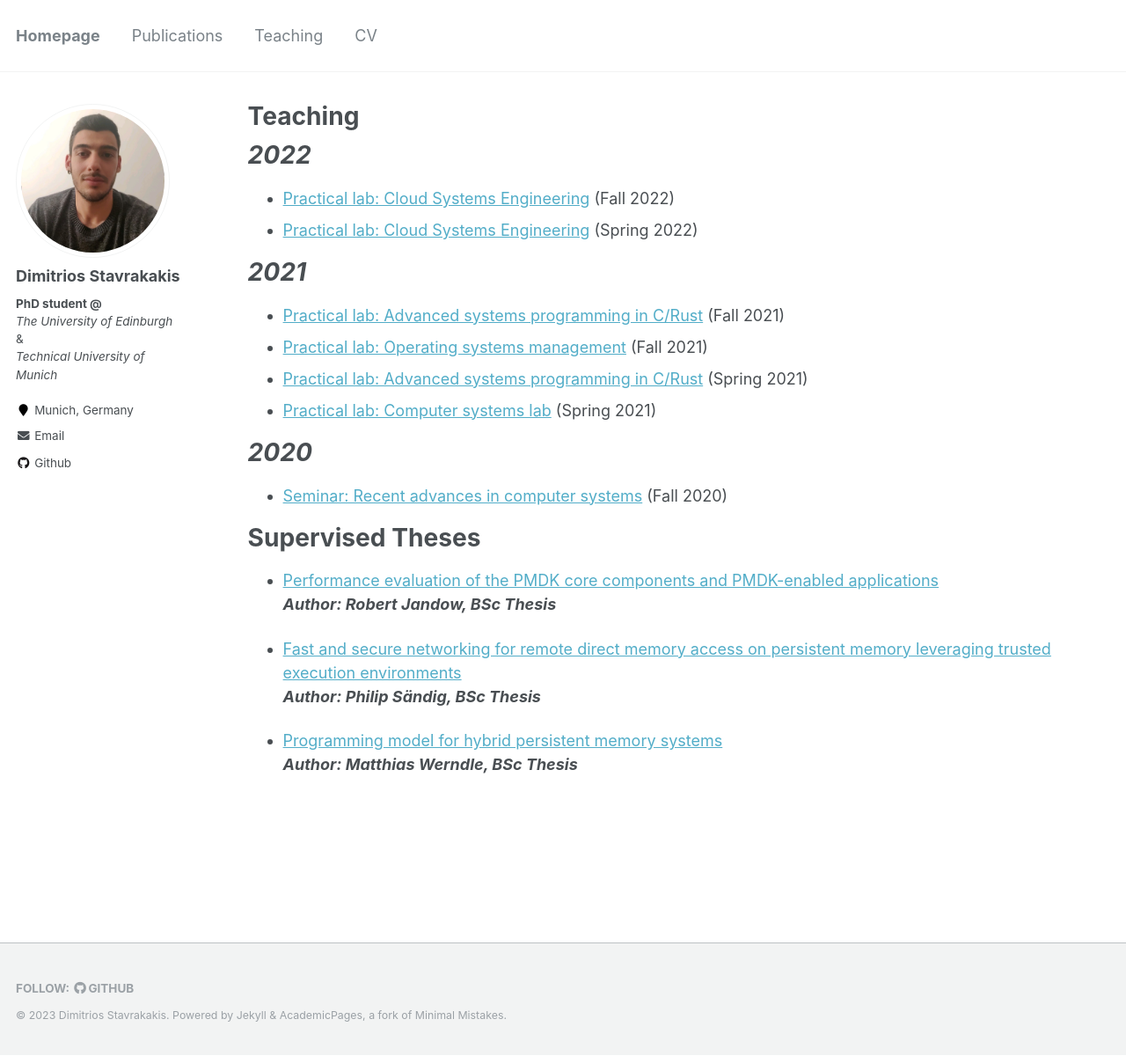
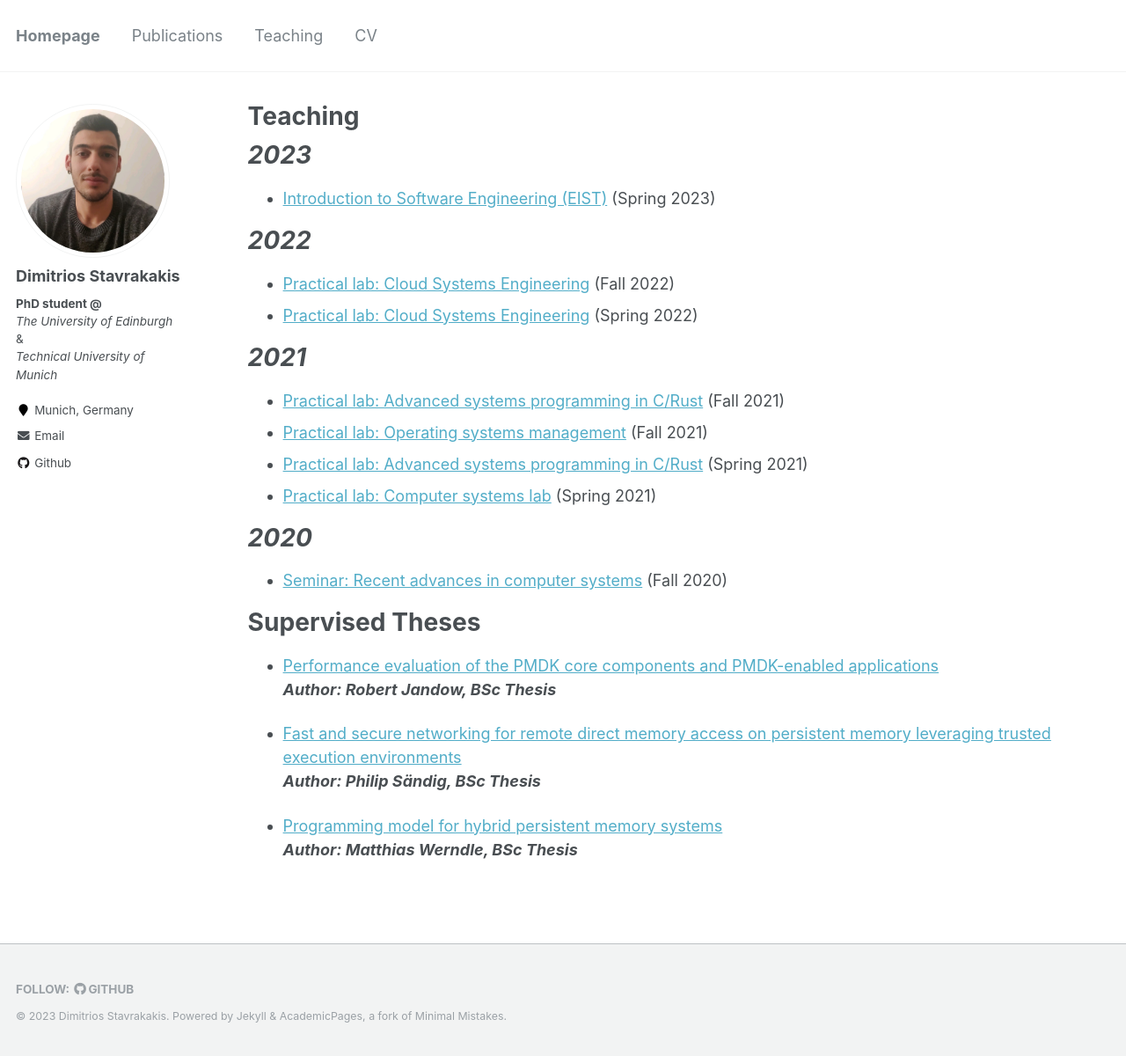
Before and after one commit to dimstav23/dimstav23.github.io, a Jekyll site: the page built from _pages/teaching.md, in a window 1280 px wide and 1200 px high. Shown: the whole window at 88% size. Built offline with Jekyll 4.4.1, drawn with Linux system fonts in a browser that asks for light colours.

Commit message:
add EIST spring 2023

```diff
--- a/_pages/teaching.md
+++ b/_pages/teaching.md
@@ -5,6 +5,10 @@ permalink: /teaching/
 author_profile: true
 ---
 {% include base_path %}
+
+***2023***
+====
+- [Introduction to Software Engineering (EIST)](https://dse.in.tum.de/teaching/ss23-eist23/) (Spring 2023)
 
 ***2022***
 ====
```
